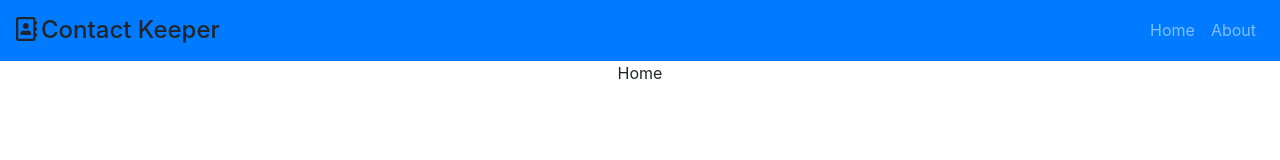
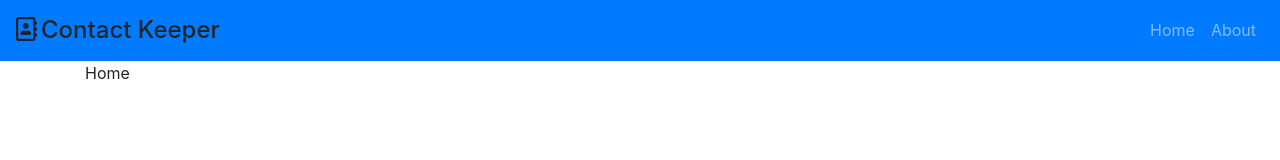
Before and after one commit to botelja/contact-keeper, a React (Create React App) app in the folder client/: page / in a window 1280 px wide. Shown: the top 160 px of the page. Built offline with nearby package versions, Linux system fonts and the light colour scheme.

Commit message:
Set contacts context

```diff
--- a/client/src/App.js
+++ b/client/src/App.js
@@ -1,19 +1,24 @@
-import React from 'react';
+import React, { Fragment } from 'react';
 import Navbar from './components/layout/Navbar';
 import { Switch, Route } from 'react-router-dom';
 import Home from './components/pages/Home';
 import About from './components/pages/About';
+import ContactState from './context/contact/ContactState';
 import './App.css';
 
 const App = () => {
   return (
-    <div className="App">
+    <ContactState>
+      <Fragment>
         <Navbar />
+        <div className="container">
           <Switch>
             <Route exact path="/" component={Home} />
             <Route exact path="/about" component={About} />
           </Switch>
         </div>
+      </Fragment>
+    </ContactState>
   );
 };
 
--- /dev/null
+++ b/client/src/context/contact/ContactState.js
@@ -0,0 +1,67 @@
+import React, { useReducer } from 'react';
+import ContactContext from './contactContext';
+import contactReducer from './contactReducer';
+import {
+  GET_CONTACTS,
+  ADD_CONTACT,
+  DELETE_CONTACT,
+  SET_CURRENT,
+  CLEAR_CURRENT,
+  UPDATE_CONTACTS,
+  FILTER_CONTACTS,
+  CLEAR_CONTACTS,
+  CLEAR_FILTER,
+  CONTACT_ERROR
+} from '../types';
+
+const ContactState = (props) => {
+  const initialState = {
+    contacts: [
+      {
+        id: 1,
+        name: 'Jill Jhonson',
+        email: 'jill@gmail.com',
+        phone: '111-111-1111',
+        type: 'personal'
+      },
+      {
+        id: 2,
+        name: 'Harry White',
+        email: 'harry@gmail.com',
+        phone: '222-222-2222',
+        type: 'personal'
+      },
+      {
+        id: 1,
+        name: 'Jack Smith',
+        email: 'jack@gmail.com',
+        phone: '333-333-3333',
+        type: 'professional'
+      }
+    ]
+  };
+
+  const [state, dispatch] = useReducer(contactReducer, initialState);
+
+  //Add Contact
+
+  //Delete Contact
+
+  //Set Current Contact
+
+  //Clear Current Contact
+
+  //Update Contact
+
+  //Filter Contacts
+
+  //Clear Filter Contacts
+
+  return (
+    <ContactContext.Provider value={{ contacts: state.contacts }}>
+      {props.children}
+    </ContactContext.Provider>
+  );
+};
+
+export default ContactState;
--- /dev/null
+++ b/client/src/context/contact/contactContext.js
@@ -0,0 +1,5 @@
+import { createContext } from 'react';
+
+const contactContext = createContext();
+
+export default contactContext;
--- /dev/null
+++ b/client/src/context/types.js
@@ -0,0 +1,10 @@
+export const GET_CONTACTS = 'GET_CONTACTS';
+export const ADD_CONTACT = 'ADD_CONTACT';
+export const DELETE_CONTACT = 'DELETE_CONTACT';
+export const SET_CURRENT = 'SET_CURRENT';
+export const CLEAR_CURRENT = 'CLEAR_CURRENT';
+export const UPDATE_CONTACTS = 'UPDATE_CONTACTS';
+export const FILTER_CONTACTS = 'FILTER_CONTACTS';
+export const CLEAR_CONTACTS = 'CLEAR_CONTACTS';
+export const CLEAR_FILTER = 'CLEAR_FILTER';
+export const CONTACT_ERROR = 'CONTACT_ERROR';
```
Also changed, not shown: client/src/context/contact/contactReducer.js (added). Lines whose indentation alone changed are shown as unchanged.
